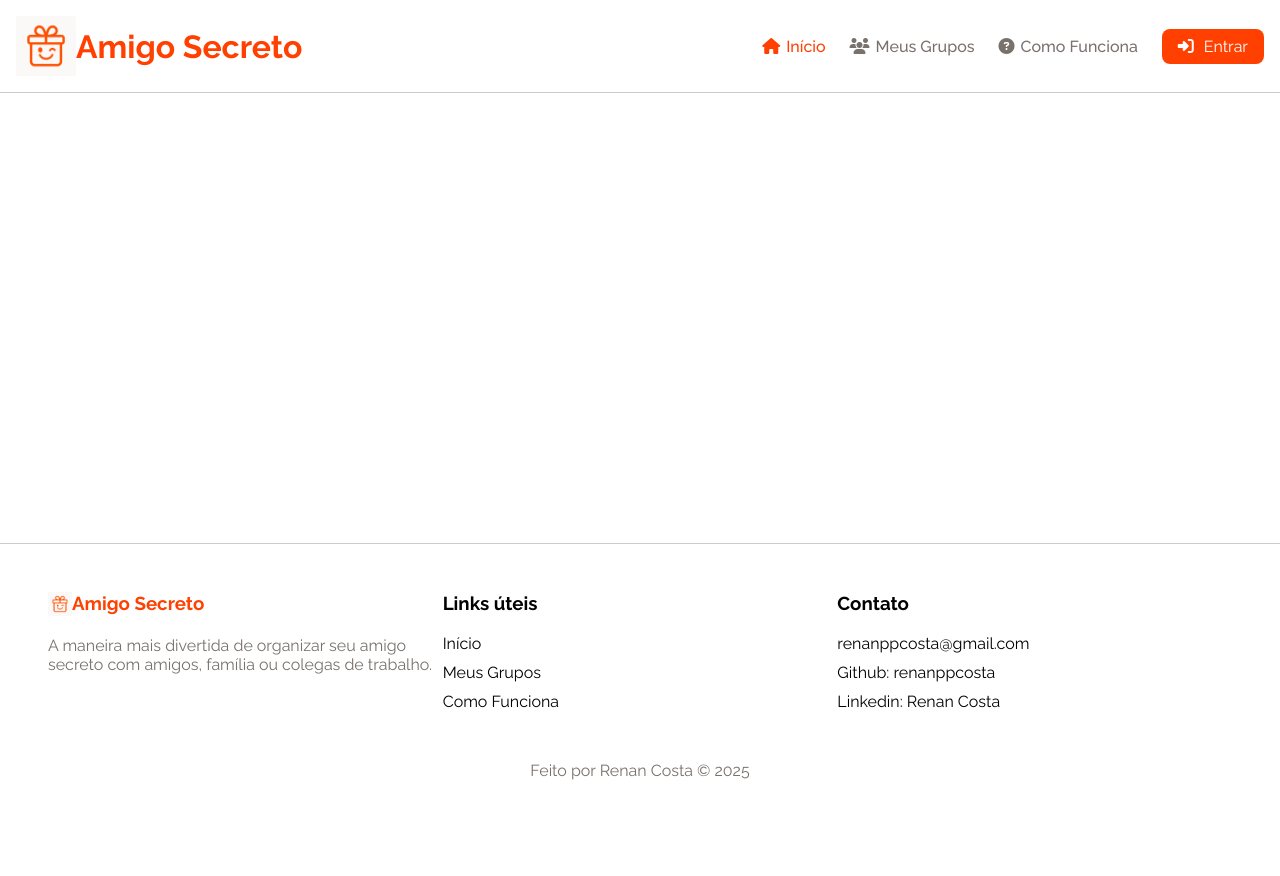
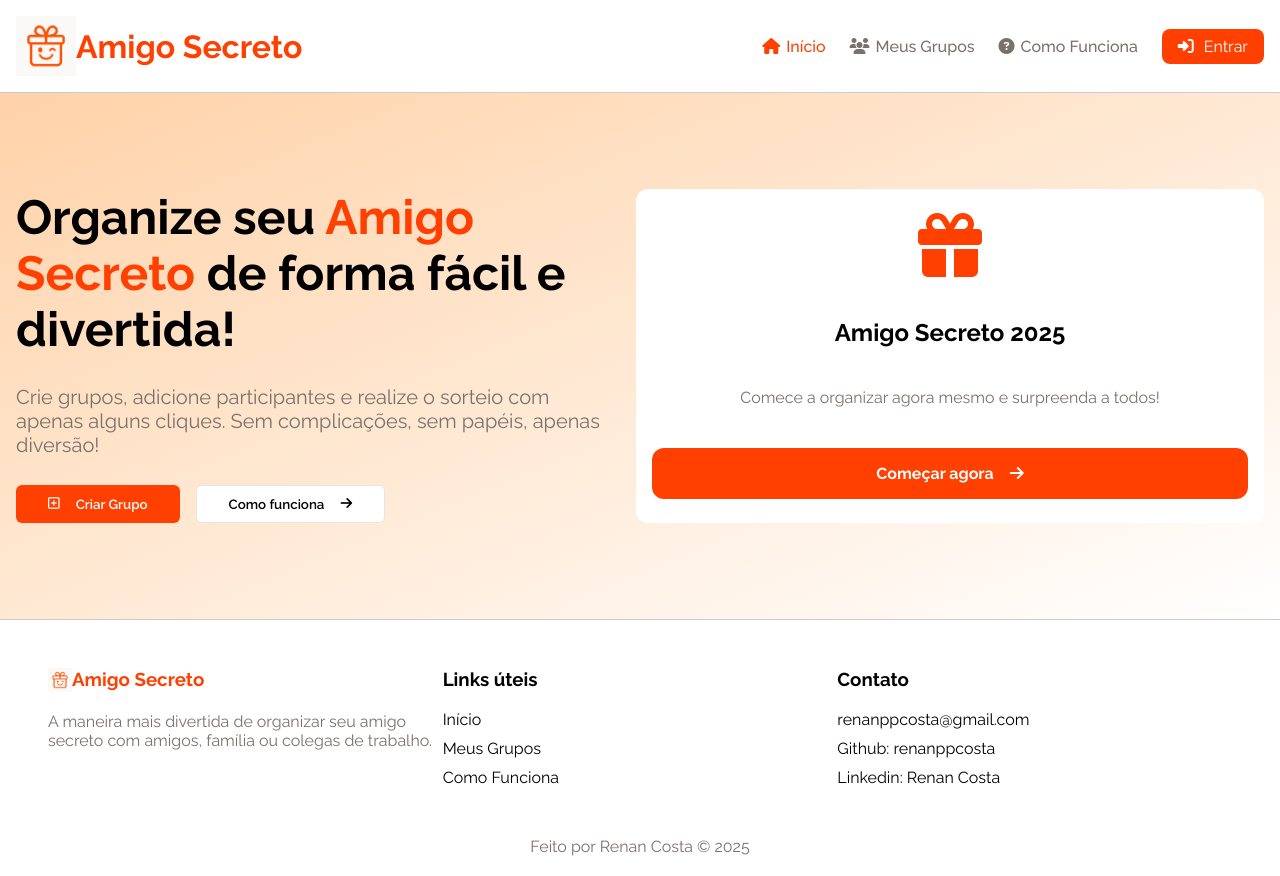
Before and after one commit to RenanppCosta/api-amigo-secreto, an Angular app in the folder front-amigo-secreto/: page / in a window 1280 px wide. Before the commit the page ends 800 px from the top, so only its background shows below. Built offline with nearby package versions, Linux system fonts and the light colour scheme.

Commit message:
feat: banner of home page created

```diff
--- a/front-amigo-secreto/src/app/app.component.html
+++ b/front-amigo-secreto/src/app/app.component.html
@@ -4,6 +4,7 @@
 
     <main>
       <!-- conteúdo da página -->
+       <app-banner></app-banner>
     </main>
 
     <app-footer></app-footer>
--- a/front-amigo-secreto/src/app/app.module.ts
+++ b/front-amigo-secreto/src/app/app.module.ts
@@ -4,12 +4,14 @@ import { AppRoutingModule } from './app-routing.module';
 import { AppComponent } from './app.component';
 import { HeaderComponent } from './components/header/header.component';
 import { FooterComponent } from './components/footer/footer.component';
+import { BannerComponent } from './components/banner/banner.component';
 
 @NgModule({
   declarations: [
     AppComponent,
     HeaderComponent,
-    FooterComponent
+    FooterComponent,
+    BannerComponent
   ],
   imports: [
     BrowserModule,
--- /dev/null
+++ b/front-amigo-secreto/src/app/components/banner/banner.component.css
@@ -0,0 +1,100 @@
+.banner{
+    background-image: linear-gradient(
+        to bottom right,
+        rgb(255, 210, 168),
+        rgb(255, 255, 255)
+    );
+    width: 100%;
+    display: flex;
+    align-items: center;
+    justify-content: center;
+}
+
+.banner-content{
+    max-width: 1400px;
+    padding: 96px 16px;
+    display: flex;
+    gap: 24px;
+}
+
+.banner-info{
+    display: flex;
+    flex-direction: column;
+    gap: 28px;
+    flex: 1;
+}
+
+.banner-info h2{
+    font-weight: 700;
+    font-size: 48px;
+}
+
+.banner-info p{
+    font-size: 20px;
+    color: #78716C
+}
+
+.banner-info-btn{
+    display: flex;
+    gap: 16px;
+}
+
+.banner-info-btn button{
+    padding: 10px 32px;
+    display: flex;
+    align-items: center;
+    justify-content: center;
+    border: none;
+    border-radius: 6px;
+    gap: 16px;
+    cursor: pointer;
+    font-weight: 600;
+}
+
+.btn-create{
+    background-color: #ff4000;
+    color: white;
+}
+
+.btn-info{
+    border: 1px solid rgb(231, 230, 230) !important;
+    background-color: white;
+}
+
+.banner-box{
+    background-color: white;
+    border-radius: 12px;
+    display: flex;
+    flex: 1;
+    gap: 24px;
+    flex-direction: column;
+    align-items: center;
+    justify-content: space-around;
+    padding: 16px;
+}
+
+.banner-box h6{
+    color: black;
+    font-size: 24px;
+}
+
+.banner-box span{
+    color: #78716C;
+    font-size: 16px;
+}
+
+.banner-box button{
+    color: white;
+    background-color: #ff4000;
+    border: none;
+    border-radius: 12px;
+    width: 100%;
+    padding: 16px;
+    font-weight: 700;
+    font-size: 16px;
+    display: flex;
+    justify-content: center;
+    align-items: center;
+    gap: 16px;
+    cursor: pointer;
+}
--- /dev/null
+++ b/front-amigo-secreto/src/app/components/banner/banner.component.html
@@ -0,0 +1,18 @@
+<section class="banner">
+    <div class="banner-content">
+        <div class="banner-info">
+        <h2>Organize seu <span style="color: #ff4000;">Amigo Secreto</span> de forma fácil e divertida!</h2>
+        <p>Crie grupos, adicione participantes e realize o sorteio com apenas alguns cliques. Sem complicações, sem papéis, apenas diversão!</p>
+        <div class="banner-info-btn">
+            <button class="btn-create"><i class="fa-regular fa-square-plus"></i> Criar Grupo</button>
+            <button class="btn-info">Como funciona <i class="fa-solid fa-arrow-right"></i></button>
+        </div>
+    </div>
+        <div class="banner-box">
+            <i class="fa-solid fa-gift fa-4x" style="color: #ff4000;"></i>
+            <h6>Amigo Secreto 2025</h6>
+            <span>Comece a organizar agora mesmo e surpreenda a todos!</span>
+            <button>Começar agora <i class="fa-solid fa-arrow-right"></i></button>
+        </div>
+    </div>
+</section>
--- a/front-amigo-secreto/src/app/components/header/header.component.css
+++ b/front-amigo-secreto/src/app/components/header/header.component.css
@@ -13,7 +13,7 @@ header{
   justify-content: space-between;
   align-items: center;
   padding: 16px;
-  max-width: 1536px;
+  max-width: 1400px;
   margin-left: auto;
   margin-right: auto;
 }
```
Also changed, not shown: front-amigo-secreto/src/app/components/banner/banner.component.ts (added, +11 -0 lines), 1 other file (tests, documents, lock files or other folders).
